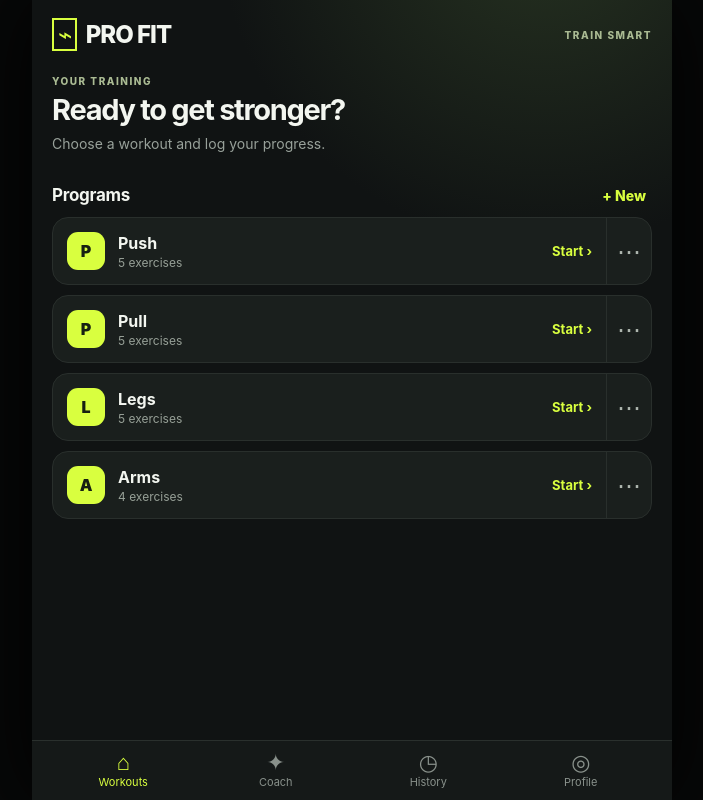
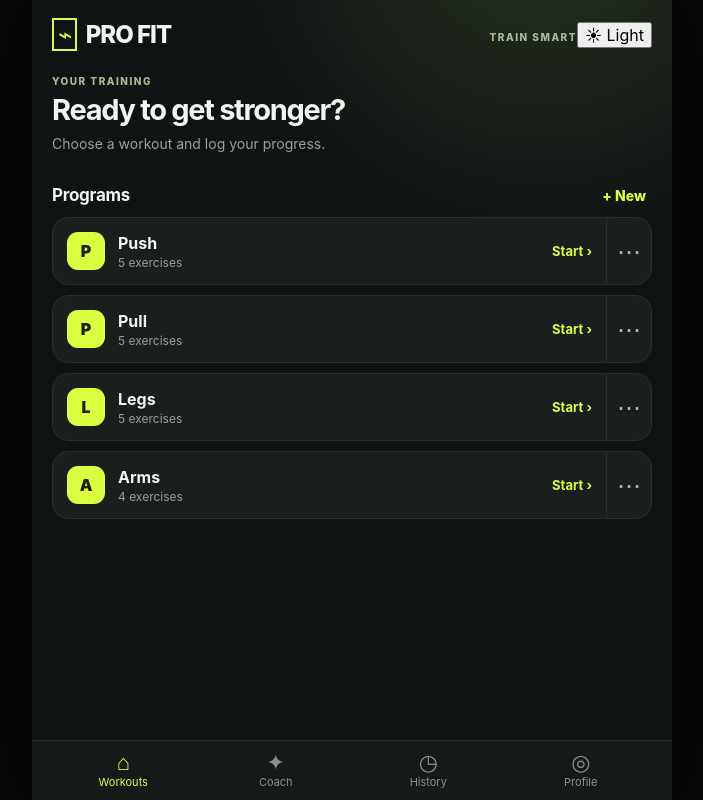
Before and after one commit to mohamedessam2798-lab/Pro-Fit, a React (Vite) app: page / in a window 1280 px wide. Shown: the whole page, without its empty margins (288-991 px from the left). Built offline with nearby package versions, Linux system fonts and the light colour scheme.

Commit message:
Update App.tsx

```diff
--- a/src/App.tsx
+++ b/src/App.tsx
@@ -16,6 +16,7 @@ export default function App() {
   const [active, setActive] = useState<Workout | null>(null);
   const [editingProgram, setEditingProgram] = useState<Program | null>(null);
   useEffect(() => saveData(data), [data]);
+  useEffect(() => { document.documentElement.dataset.theme = data.profile.theme || 'dark'; }, [data.profile.theme]);
 
   const startWorkout = (p: Program) => setActive({ id: uid(), programId: p.id, name: p.name, date: new Date().toISOString(), exercises: p.exercises.map(newLog) });
   const lastFor = (exerciseId: string) => data.history.find(w => w.exercises.some(e => e.exercise.id === exerciseId))?.exercises.find(e => e.exercise.id === exerciseId);
@@ -26,7 +27,7 @@ export default function App() {
   if (active) return <WorkoutScreen workout={active} lastFor={lastFor} update={updateActive} finish={finishWorkout} cancel={() => setActive(null)} />;
   if (editingProgram) return <ProgramEditor program={editingProgram} save={(p) => { updatePrograms(data.programs.map(x => x.id === p.id ? p : x)); setEditingProgram(null); }} back={() => setEditingProgram(null)} />;
   return <main className="app">
-    <header><div className="brand"><span className="brand-mark">⌁</span> PRO FIT</div><span className="tag">TRAIN SMART</span></header>
+    <header><div className="brand"><span className="brand-mark">⌁</span> PRO FIT</div><div className="header-actions"><span className="tag">TRAIN SMART</span><button className="theme-toggle" onClick={() => setData(current => ({ ...current, profile: { ...current.profile, theme: current.profile.theme === 'light' ? 'dark' : 'light' } }))} aria-label="Switch color theme">{data.profile.theme === 'light' ? '◐ Dark' : '☀ Light'}</button></div></header>
     {tab === 'home' && <Home programs={data.programs} history={data.history} onStart={startWorkout} onEdit={setEditingProgram} onNew={() => setEditingProgram({ id: uid(), name: 'New workout', exercises: [] })} />}
     {tab === 'coach' && <Coach data={data} onStart={startWorkout} saveCheckIn={(energy, sleep, soreness) => setData(d => ({ ...d, coachCheckIns: [{ id: uid(), date: new Date().toISOString(), energy, sleep, soreness }, ...d.coachCheckIns.filter(item => new Date(item.date).toDateString() !== new Date().toDateString())] }))} saveScan={(scan) => setData(d => ({ ...d, bodyScans: [scan, ...d.bodyScans] }))} />}
     {tab === 'history' && <History history={data.history} />}
```
